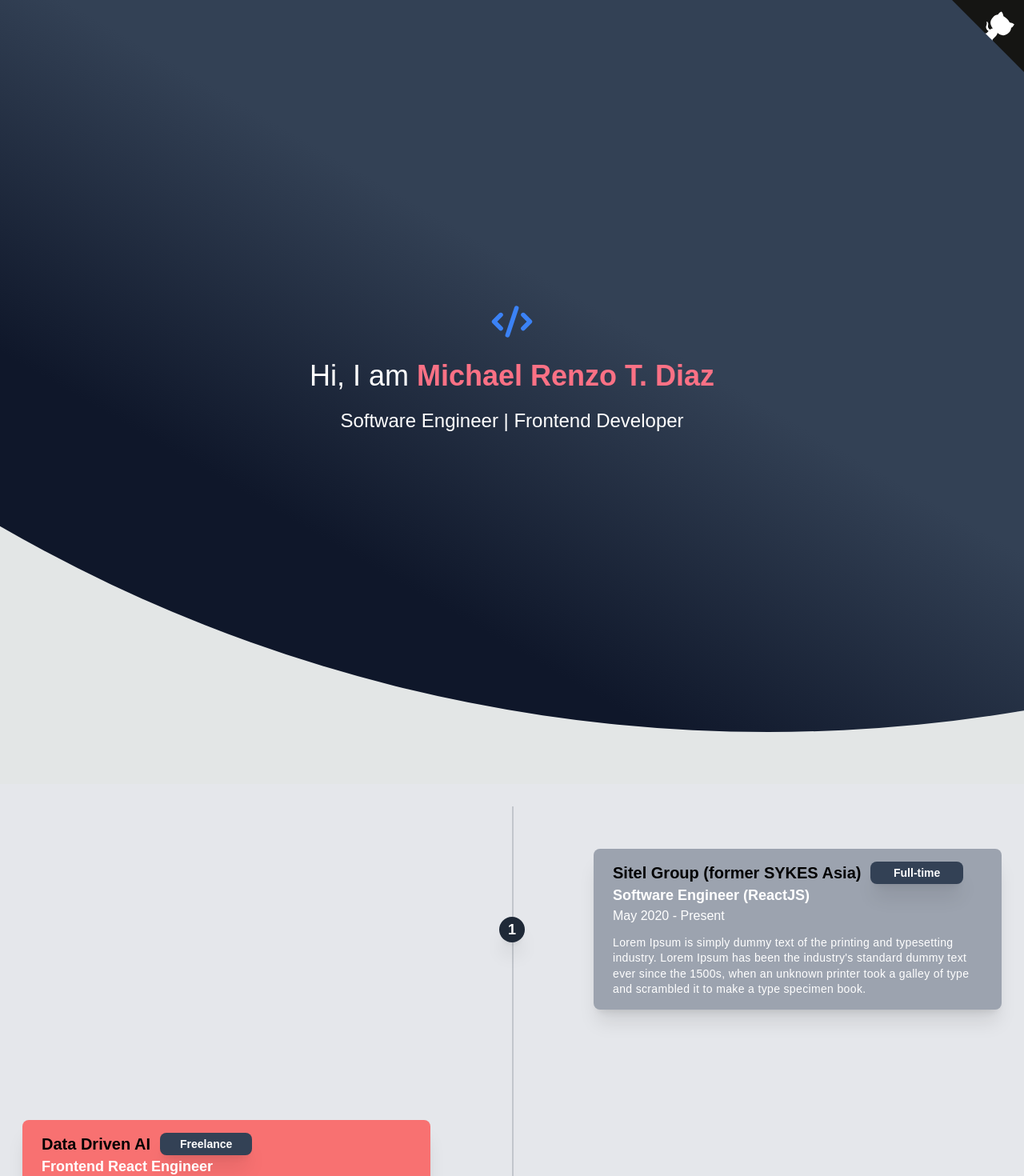
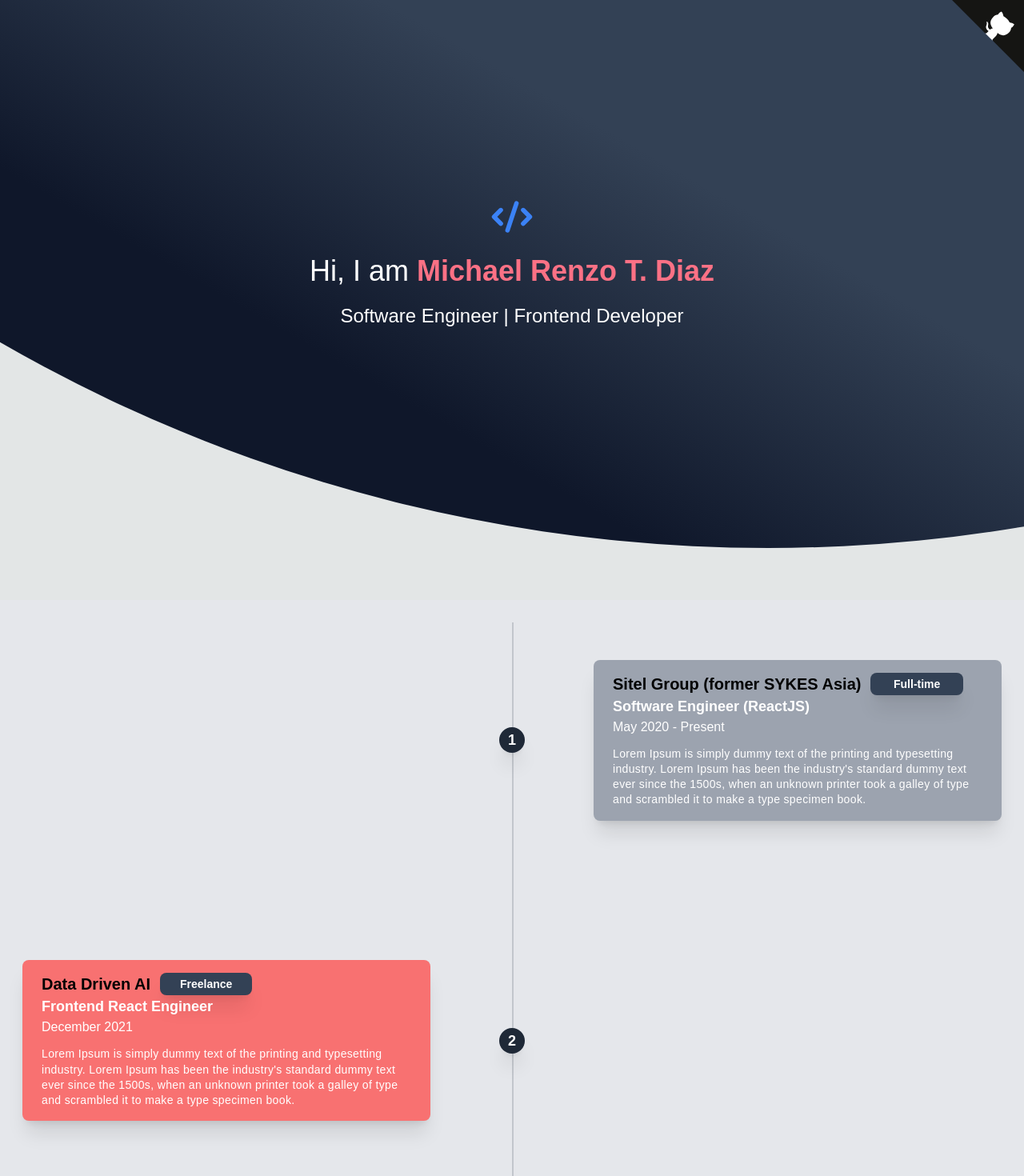
Before and after one commit to mrenzodiaz/portfolio, a React (Create React App) app: page / in a window 1280 px wide. Shown: the top 1470 px of the page at 80% size. Built offline with nearby package versions, Linux system fonts and the light colour scheme.

Commit message:
style adjustments on experience section

```diff
--- a/src/App.scss
+++ b/src/App.scss
@@ -1,7 +1,7 @@
 .header {
   @apply relative z-10;
-  @apply pb-16;
-  height: 800px;
+  @apply pb-24;
+  height: 500px;
   display: flex;
   flex-direction: column;
   align-items: center;
@@ -9,11 +9,11 @@
   color: white;
 
   @screen sm {
-    height: 550px;
+    height: 650px;
   }
 
   @screen xl {
-    height: 980px;
+    height: 750px;
   }
 
   &:before {
--- a/src/components/Experience/ExperienceItem.tsx
+++ b/src/components/Experience/ExperienceItem.tsx
@@ -19,7 +19,7 @@ const ExperienceItem: React.FC<ExperienceItemProps> = ({
 }) => {
   return (
     <div
-      className={`mb-8 flex justify-between items-center w-full ${
+      className={`mb-16 flex justify-between items-center w-full ${
         alignLeft ? 'flex-row-reverse' : ''
       }`}
     >
--- a/src/components/Experience/index.tsx
+++ b/src/components/Experience/index.tsx
@@ -6,35 +6,32 @@ import './index.scss';
 
 const dataDrivenImages = () => {
   return (
-    <div className="relative">
+    <div className="relative p-10">
       <Animate
         animateOnce
         animateIn="animate__fadeInRight"
-        offset={200}
+        className="text-right"
+        offset={150}
         duration={0.5}
       >
         <ImageLazyLoader
-          className="shadow-2xl sm:w-96 xl:w-auto"
+          className="shadow-2xl w-auto"
           src="/Experiences/cm2.png"
           alt="Cloudmonitor AI 1"
-          height={300}
-          width={400}
         />
       </Animate>
 
       <Animate
         animateOnce
         animateIn="animate__fadeInRight"
-        className="absolute left-65 -right-8 lg:left-auto xl:left-60"
-        offset={200}
+        className="absolute -bottom-4 -left-14 xl:-bottom-12"
+        offset={150}
         duration={0.5}
-        style={{ top: '10.5rem' }}
       >
         <ImageLazyLoader
-          className="shadow-2xl sm:w-96 xl:w-auto"
+          className="shadow-2xl w-6/12"
           src="/Experiences/cm1.png"
           alt="Cloudmonitor AI 2"
-          width={250}
         />
       </Animate>
     </div>
@@ -43,36 +40,32 @@ const dataDrivenImages = () => {
 
 const sykesImages = () => {
   return (
-    <div className="relative">
+    <div className="relative p-10">
       <Animate
         animateOnce
         animateIn="animate__fadeInLeft"
         className="text-right"
-        offset={200}
+        offset={150}
         duration={0.5}
       >
         <ImageLazyLoader
-          className="shadow-2xl xl:w-auto"
+          className="shadow-2xl w-auto"
           src="/Experiences/mysykes2.png"
           alt="MySYKES 1"
-          height={300}
-          width={400}
         />
       </Animate>
 
       <Animate
         animateOnce
         animateIn="animate__fadeInLeft"
-        className="absolute -left-8 xl:left-10"
-        offset={200}
+        className="absolute -bottom-4 -left-14 xl:-bottom-12"
+        offset={150}
         duration={0.5}
-        style={{ top: '9rem' }}
       >
         <ImageLazyLoader
-          className="shadow-2xl w-96"
+          className="shadow-2xl w-6/12"
           src="/Experiences/mysykes1.png"
           alt="MySYKES 2"
-          width={250}
         />
       </Animate>
     </div>
@@ -81,36 +74,32 @@ const sykesImages = () => {
 
 const pinionSoftwareImages = () => {
   return (
-    <div className="relative">
+    <div className="relative p-10">
       <Animate
         animateOnce
         animateIn="animate__fadeInLeft"
         className="text-right"
-        offset={200}
+        offset={150}
         duration={0.5}
       >
         <ImageLazyLoader
-          className="shadow-2xl xl:w-auto"
+          className="shadow-2xl w-auto"
           src="/Experiences/collicare1.png"
-          alt="MySYKES 1"
-          height={300}
-          width={400}
+          alt="Collicare 1"
         />
       </Animate>
 
       <Animate
         animateOnce
         animateIn="animate__fadeInLeft"
-        className="absolute -left-8 xl:left-10"
-        offset={200}
+        className="absolute -bottom-4 -left-14 xl:-bottom-12"
+        offset={150}
         duration={0.5}
-        style={{ top: '9rem' }}
       >
         <ImageLazyLoader
-          className="shadow-2xl w-96"
+          className="shadow-2xl w-6/12"
           src="/Experiences/collicare2.png"
-          alt="MySYKES 2"
-          width={250}
+          alt="Collicare 2"
         />
       </Animate>
     </div>
@@ -123,7 +112,7 @@ const jnjImages = () => {
       <Animate
         animateOnce
         animateIn="animate__fadeInRight"
-        offset={200}
+        offset={150}
         duration={0.5}
       >
         <ImageLazyLoader
@@ -143,7 +132,7 @@ const henlinImages = () => {
       <Animate
         animateOnce
         animateIn="animate__fadeInLeft"
-        offset={200}
+        offset={150}
         duration={0.5}
       >
         <ImageLazyLoader
```
